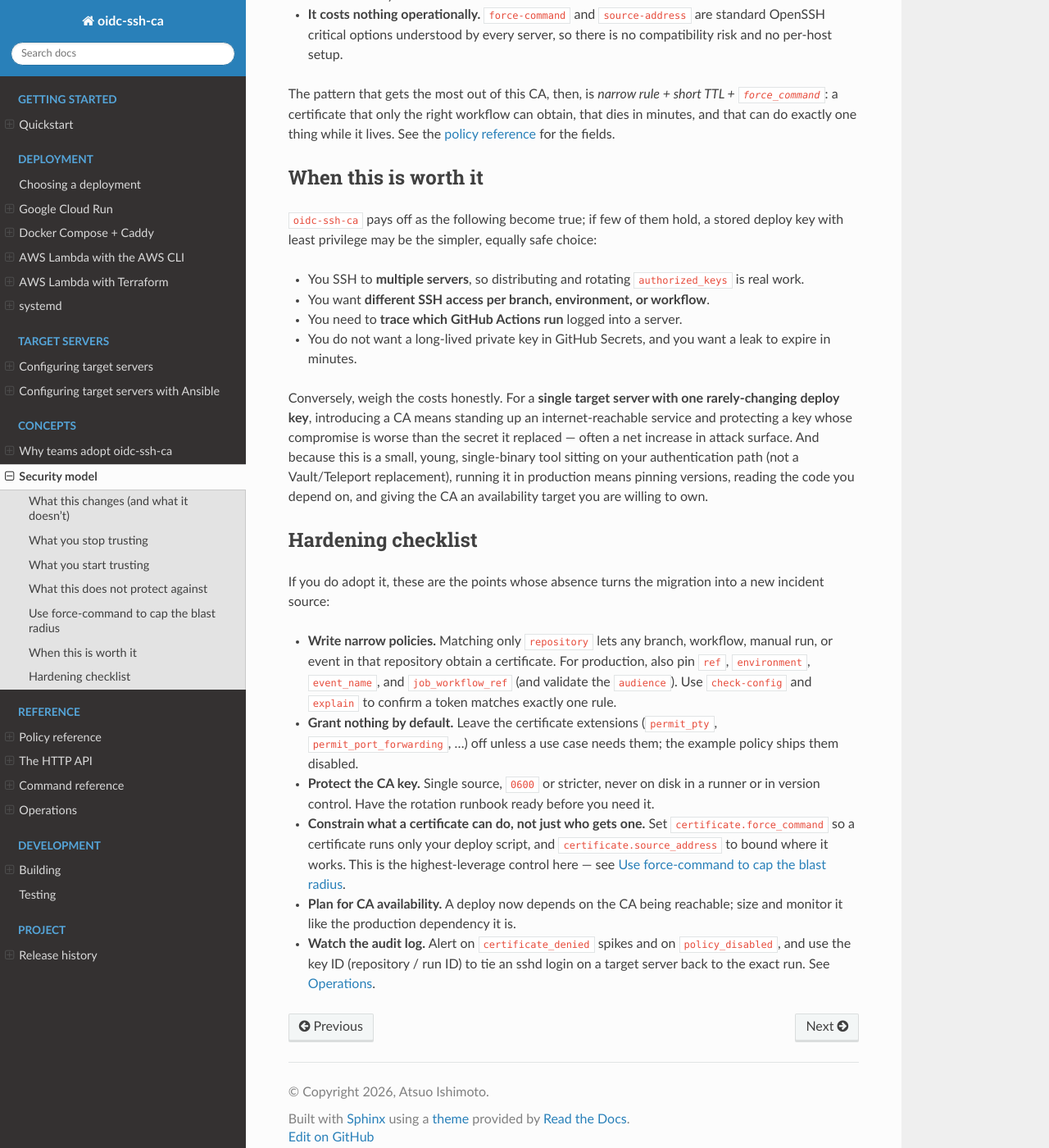
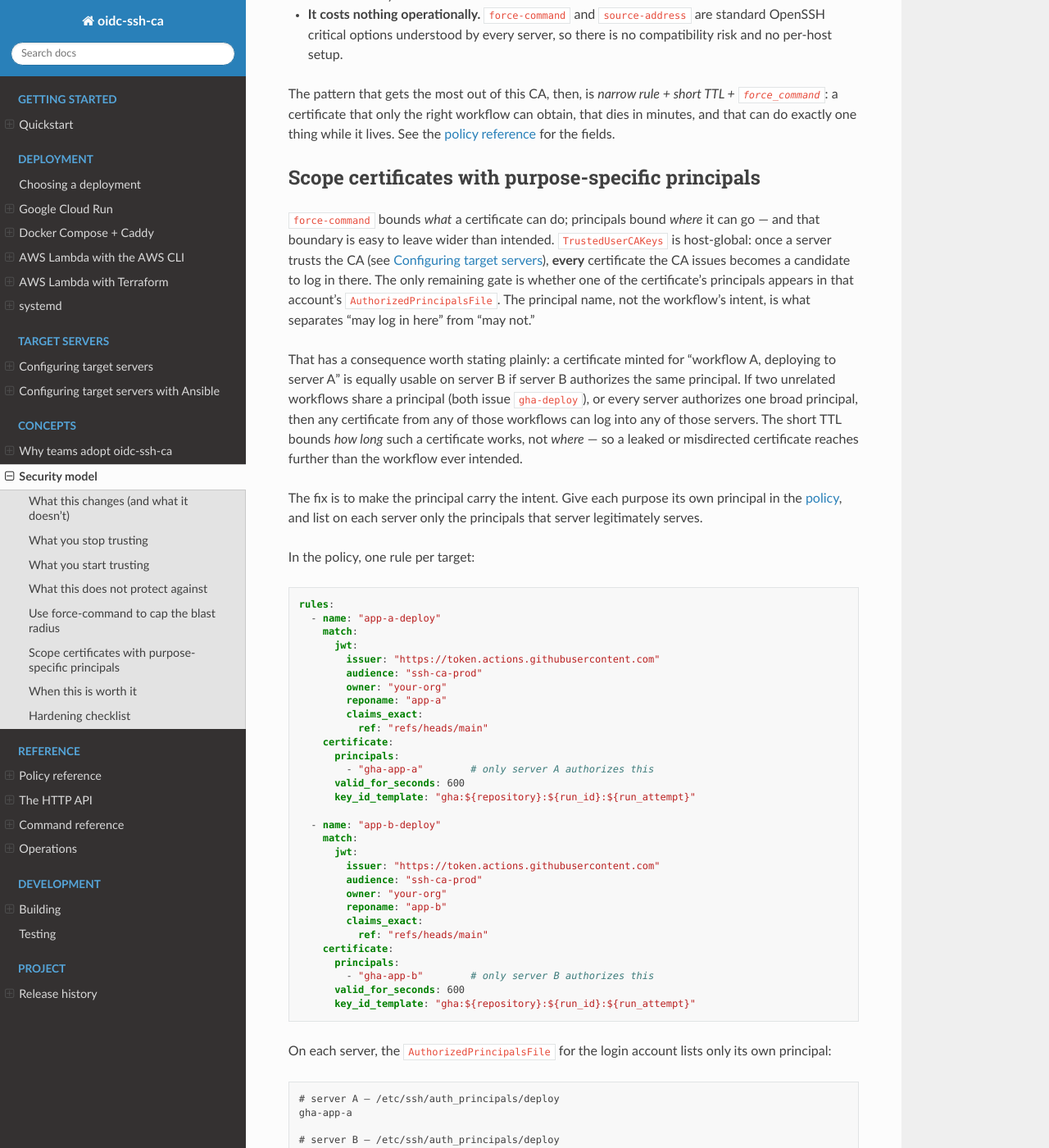
Before and after one commit to atsuoishimoto/oidc-ssh-ca, a Sphinx documentation site: the page built from docs/security-model.md, in a window 1280 px wide and 1400 px high, scrolled down 2977 px. Shown: the whole window at 82% size. Built offline with Sphinx 7.4.7 and the Read the Docs theme 3.1.0, drawn with Linux system fonts in a browser that asks for light colours; some of the changed text lies outside the part shown.

Commit message:
docs: explain cross-server certificate trust and per-purpose principal scoping
Document that a CA-issued certificate is trusted on every server listing
the CA in TrustedUserCAKeys, so a certificate meant for one server is
usable on any server that authorizes the same principal. Add guidance and
worked policy + AuthorizedPrincipalsFile examples for scoping certificates
with purpose-specific principals, layered with force-command.

Claude-Session: https://claude.ai/code/session_01EZkmSwWRGVdMiAu5U5ammc

````diff
--- a/docs/security-model.md
+++ b/docs/security-model.md
@@ -154,6 +154,84 @@ can obtain, that dies in minutes, and that can do exactly one thing while
 it lives. See the [policy reference](policy.md#certificateforce_command)
 for the fields.
 
+## Scope certificates with purpose-specific principals
+
+`force-command` bounds *what* a certificate can do; principals bound *where* it
+can go — and that boundary is easy to leave wider than intended. `TrustedUserCAKeys`
+is host-global: once a server trusts the CA (see
+[Configuring target servers](target-servers.md)), **every** certificate the CA
+issues becomes a candidate to log in there. The only remaining gate is whether
+one of the certificate's principals appears in that account's
+`AuthorizedPrincipalsFile`. The principal name, not the workflow's intent, is
+what separates "may log in here" from "may not."
+
+That has a consequence worth stating plainly: a certificate minted for
+"workflow A, deploying to server A" is equally usable on server B if server B
+authorizes the same principal. If two unrelated workflows share a principal
+(both issue `gha-deploy`), or every server authorizes one broad principal, then
+any certificate from any of those workflows can log into any of those servers.
+The short TTL bounds *how long* such a certificate works, not *where* — so a
+leaked or misdirected certificate reaches further than the workflow ever
+intended.
+
+The fix is to make the principal carry the intent. Give each purpose its own
+principal in the [policy](policy.md#certificateprincipals), and list on each
+server only the principals that server legitimately serves.
+
+In the policy, one rule per target:
+
+```yaml
+rules:
+  - name: "app-a-deploy"
+    match:
+      jwt:
+        issuer: "https://token.actions.githubusercontent.com"
+        audience: "ssh-ca-prod"
+        owner: "your-org"
+        reponame: "app-a"
+        claims_exact:
+          ref: "refs/heads/main"
+    certificate:
+      principals:
+        - "gha-app-a"        # only server A authorizes this
+      valid_for_seconds: 600
+      key_id_template: "gha:${repository}:${run_id}:${run_attempt}"
+
+  - name: "app-b-deploy"
+    match:
+      jwt:
+        issuer: "https://token.actions.githubusercontent.com"
+        audience: "ssh-ca-prod"
+        owner: "your-org"
+        reponame: "app-b"
+        claims_exact:
+          ref: "refs/heads/main"
+    certificate:
+      principals:
+        - "gha-app-b"        # only server B authorizes this
+      valid_for_seconds: 600
+      key_id_template: "gha:${repository}:${run_id}:${run_attempt}"
+```
+
+On each server, the `AuthorizedPrincipalsFile` for the login account lists only
+its own principal:
+
+```text
+# server A — /etc/ssh/auth_principals/deploy
+gha-app-a
+
+# server B — /etc/ssh/auth_principals/deploy
+gha-app-b
+```
+
+Now a certificate carrying `gha-app-a` is rejected by server B, because that
+name does not appear in any of server B's principal files — the same per-account
+check shown in
+[Configuring target servers](target-servers.md#2-authorize-principals-for-each-login-user),
+applied as a boundary *between* servers. Combined with the previous section, the
+two controls layer cleanly: principals decide which servers a certificate can
+reach, and `force_command` decides what it may do once it gets there.
+
 ## When this is worth it
 
 `oidc-ssh-ca` pays off as the following become true; if few of them hold,
````
